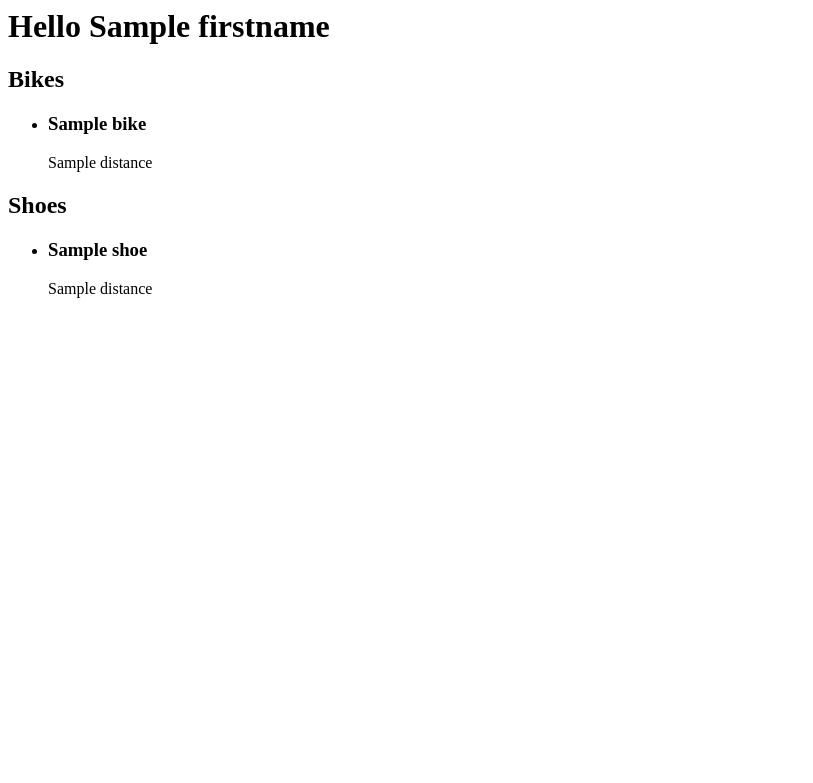
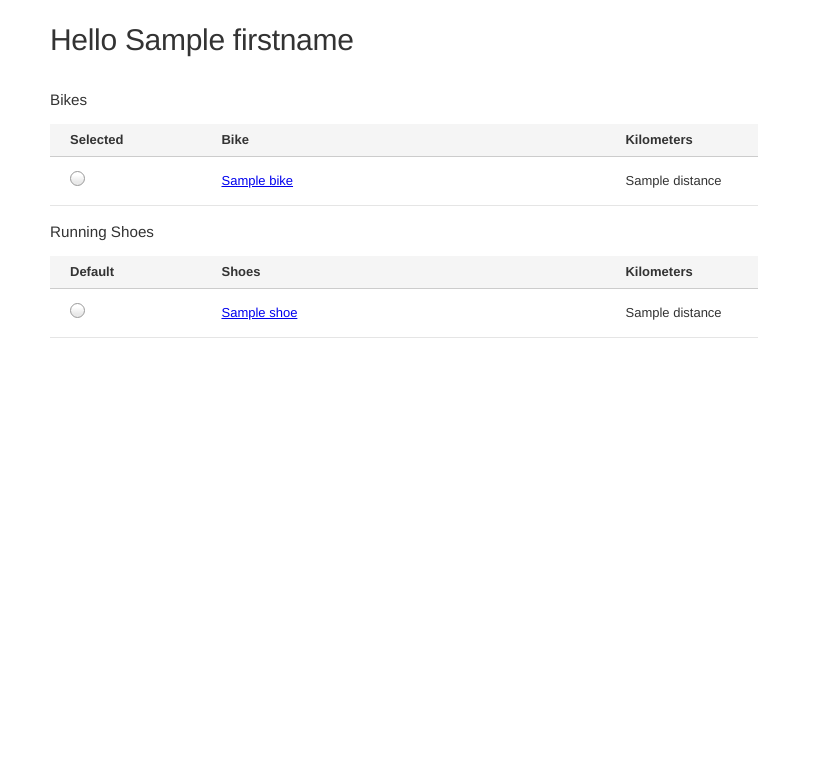
Before and after one commit to shenki/strava-fixer, a Flask app: template templates/main.html in a window 1280 px wide. Shown: the top 783 px of the page, without its empty margins (0-813 px from the left). Run offline with Flask 2, Linux system fonts and the light colour scheme; the template is opened without the code that fills it: most values are stand-ins (such as "Sample title", 1, 10 or a date in 2020); parts of the project's set-up code (start-up, migrations or seed data) failed here and were passed over; some libraries are stand-ins or nearby versions.

Commit message:
Add styling
Displays the gear owned by the logged in user, and allows selection of
the gear to use.

Signed-off-by: Joel Stanley <joel@jms.id.au>

```diff
--- /dev/null
+++ b/static/style.css
@@ -0,0 +1,85 @@
+h1 h2 h3 h4 {
+  -webkit-font-smoothing: antialiased;
+  font-smoothing: antialiased;
+  font-weight: 300;
+  line-height: 1.2em
+  text-rendering: optimizeLegibility;
+}
+
+h1 {
+  font-size: 30px;
+  margin-top: 0px;
+  padding-bottom: 20px;
+  letter-spacing: -0.01em;
+  font-weight: normal;
+}
+
+h2 {
+  font-weight: normal;
+}
+
+h3 {
+  font-weight: normal;
+}
+
+body {
+  font-family: "Helvetica Neue",Helvetica,Arial,sans-serif;
+  color: #333;
+  font-size: 13px;
+  line-height: 1.5em;
+  margin: 30px auto;
+  padding: 0 50px;
+}
+
+table {
+  border-collapse: separate;
+  border-spacing: 0px;
+  border-color: gray;
+}
+
+td {
+  padding: 14px 20px;
+  border-bottom: 1px solid #e5e5e5;
+}
+
+th {
+  font-weight: 600;
+  border-bottom: 1px solid #ccc;
+  text-align: left;
+  display: table-cell;
+  padding: 6px 20px;
+}
+
+thead tr {
+  background-color: #f5f5f5;
+}
+
+.content {
+  width: 60%;
+}
+
+.radio-button.selected, .radio-button:active, .radio-button:focus {
+  background: #333;
+  box-shadow: inset 0 -0.25em 0.5em rgba(0,0,0,0.5),inset 0 0 0 4px #fff;
+}
+
+.radio-button {
+  height: 1em;
+  width: 1em;
+  line-height: 1em;
+  border: 1px solid #999;
+  display: inline-block;
+  border-radius: 50%;
+  background-repeat: no-repeat;
+  overflow: hidden;
+  text-align: left;
+  text-indent: -999em;
+  background: #e9e9e9;
+  background: -moz-linear-gradient(top, #fff 25%, #e9e9e9 75%);
+  background: -webkit-gradient(linear, left top, left bottom, color-stop(25%, #fff), color-stop(75%, #e9e9e9));
+  transition: none;
+  -webkit-transition: none;
+  -moz-transition: none;
+  -o-transition: none;
+  -ms-transition: none;
+}
--- a/templates/main.html
+++ b/templates/main.html
@@ -1,22 +1,82 @@
+<!DOCTYPE html>
+<head>
+
+<link rel="stylesheet" type="text/css" href="{{ url_for('static', filename='style.css') }}">
+
+<script src="http://code.jquery.com/jquery-1.11.0.js"></script>
+<script type="text/javascript">
+$( document ).ready( function(){
+    $('.bikes').on('click','.radio-button',function () {
+      $('.radio-button').removeClass('selected');
+      $(this).addClass('selected')
+      });
+    });
+</script>
+<title>Joel's Strava Fixer</title>
+
+</head>
+
 {% block body %}
 <h1>Hello {{ athlete.firstname }} </h1>
 
-<h2>Bikes</h2>
-<ul>
+<div class="content">
+
+<div class="section" id="bikes">
+  <h3 class="marginless">Bikes</h3>
+  <table class="gear bikes">
+    <thead style="">
+      <tr>
+        <th style="width: 15%">Selected</th>
+        <th style="width: 40%">Bike</th>
+        <th style="width: 15%">Kilometers</th>
+      </tr>
+    </thead>
+    <tbody>
+
     {% for bike in athlete.bikes %}
- <li><h3>{{ bike.name }}</h3> {{ bike.distance }}
+    <tr class="active {{'%s' % 'default' if bike.primary}}" data-id="{{bike.id}}">
+      <td>
+        <a class="default-bike radio-button {{'%s' % 'selected' if bike.primary}}" data-id="{{bike.id}}"></a>
+      </td>
+      <td><a href="/bikes/{{bike.id}}">{{ bike.name }}</a></td>
+      <td>{{ bike.distance }}</td>
+    </tr>
     {% else %}
- <h3>None!</h3>
+    <tr><td>None!</td></tr>
     {% endfor %}
-</ul>
 
-<h2>Shoes</h2>
-<ul>
+    </tbody>
+  </table>
+</div>
+
+<div class="section" id="shoes">
+  <h3 class="marginless">Running Shoes</h3>
+  <table class="gear shoes">
+    <thead style="">
+      <tr>
+        <th style="width: 15%">Default</th>
+        <th style="width: 40%">Shoes</th>
+        <th style="width: 15%">Kilometers</th>
+      </tr>
+    </thead>
+    <tbody>
+
     {% for shoe in athlete.shoes %}
- <li><h3>{{ shoe.name }}</h3> {{ shoe.distance }}
+    <tr class="active  {{'%s' % 'default' if shoe.primary}}" data-id="{{shoe.id}}">
+      <td>
+        <a class="default-shoes radio-button  {{'%s' % 'selected' if shoe.primary}}" data-id="{{shoe.id}}"></a>
+      </td>
+      <td><a href="/shoes/{{shoe.id}}">{{ shoe.name }}</a></td>
+      <td>{{ shoe.distance }}</td>
+    </tr>
     {% else %}
- <h3>None!</h3>
+    <tr><td>None!</td></tr>
     {% endfor %}
-</ul>
+
+    </tbody>
+  </table>
+</div>
+
+</div>
 
 {% endblock %}
```
Lines whose indentation alone changed are shown as unchanged.
